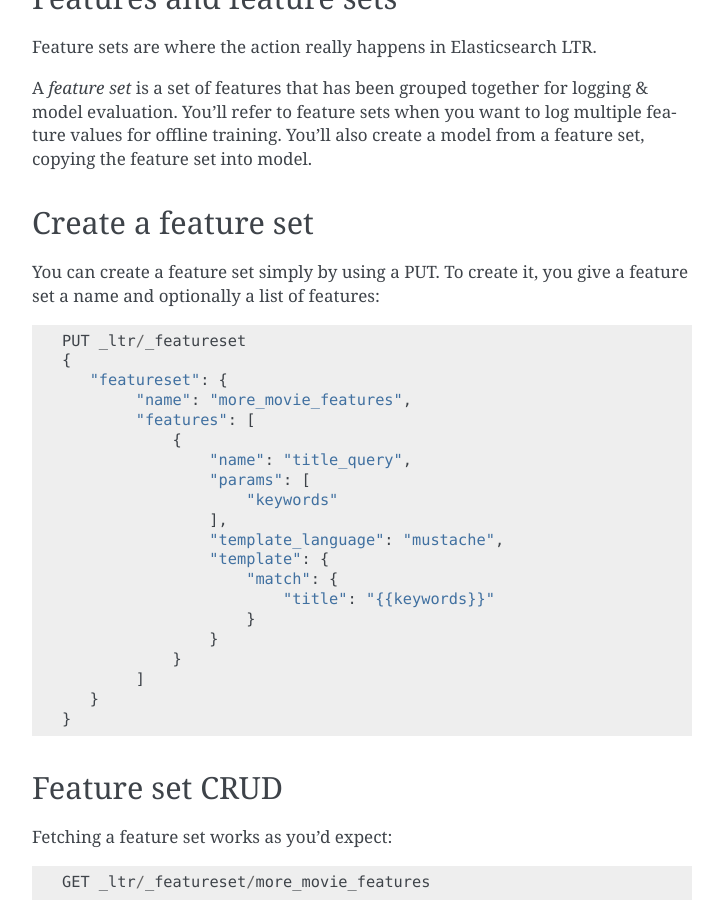
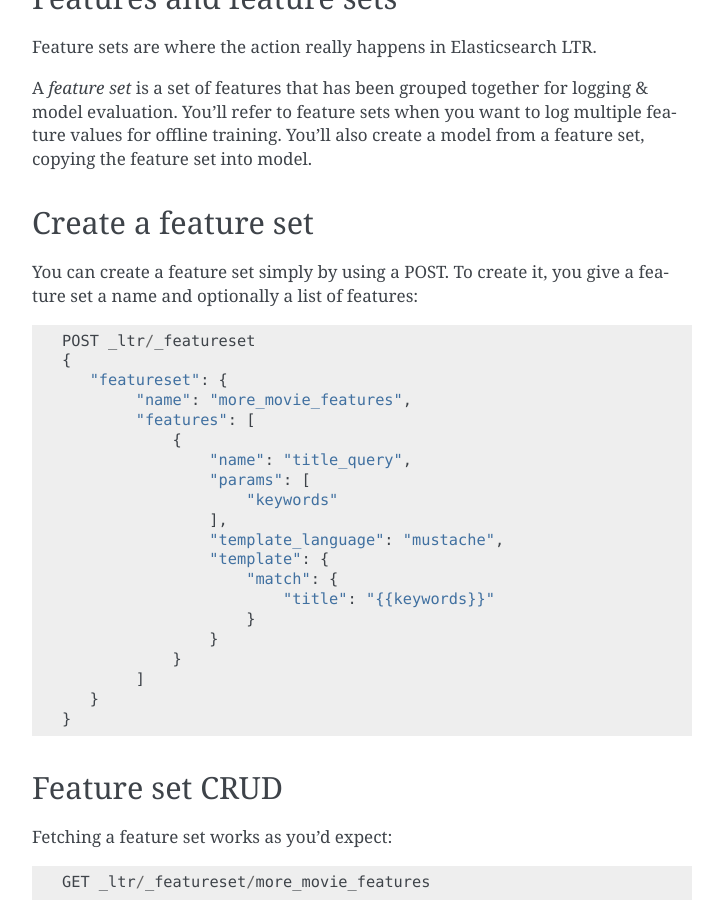
Before and after one commit to o19s/elasticsearch-learning-to-rank, a Sphinx documentation site: the page built from docs/building-features.rst, in a window 1280 px wide and 900 px high, scrolled down 2581 px. Shown: the whole window, without its empty margins (388-1111 px from the left). Built offline with Sphinx 7.4.7, drawn with Linux system fonts in a browser that asks for light colours; pages that are not in the unit, such as notebooks, are missing from menus.

Commit message:
Update building-features.rst

```diff
--- a/docs/building-features.rst
+++ b/docs/building-features.rst
@@ -107,10 +107,10 @@
 Create a feature set
 ====================
 
-You can create a feature set simply by using a PUT. To create it, you give a feature set a name and optionally a list of features::
+You can create a feature set simply by using a POST. To create it, you give a feature set a name and optionally a list of features::
 
 
-    PUT _ltr/_featureset
+    POST _ltr/_featureset
     {
        "featureset": {
             "name": "more_movie_features",
```
